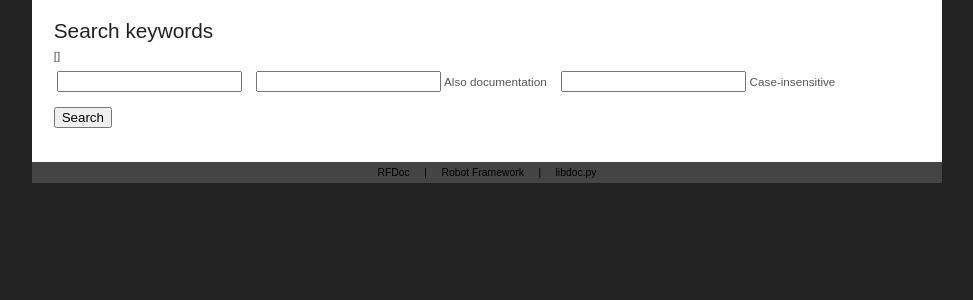
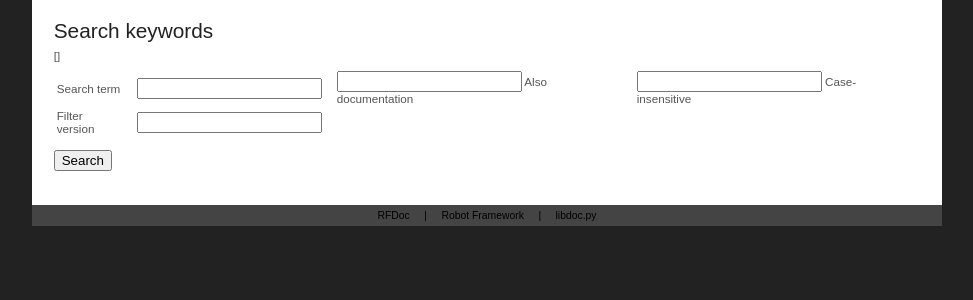
Before and after one commit to robotframework/rfdoc, a Django app: template src/rfdoc/rfdocapp/templates/search.html in a window 1280 px wide. Shown: the part 59-359 px from the top of the page, without its empty margins (153-1126 px from the left). Run offline with Django 3.2, Linux system fonts and the light colour scheme; the template is opened without the code that fills it, so the values that code supplies are empty, except form fields; tables that the repository leaves empty hold one stand-in row (values such as "Sample post"); form fields are guessed from the names that the template uses.

Commit message:
Added possibility to filter searches by version
Update issue 24

Since it is now possible to store multiple version of libraries, a version
filter was implemented for search. The filter is non required and works with
wildcards ? (single character) and * (multiple characters).

```diff
--- a/atest/search_interface.txt
+++ b/atest/search_interface.txt
@@ -18,4 +18,4 @@ It Is Possible To Search From Search Page
 Search Results Contain Relevant Information
     "search" page is open
     And user searches with "title"
-    Then search results contain keyword "Get Title" with link to "SeleniumLibrary" and with documentation
+    Then search results contain keyword "Get Title" with link to "SeleniumLibrary" with version and with documentation
--- a/src/rfdoc/rfdocapp/templates/search.html
+++ b/src/rfdoc/rfdocapp/templates/search.html
@@ -10,10 +10,17 @@
       {% if not kws %}No{% else %}{{ kws|length }}{% endif %} matching keyword{{ kws|length|pluralize }} found.
     </p>{% if kws %}
     <table class="keywords results">
+      <tr>
+          <th>Keyword</th>
+          <th>Library</th>
+          <th>Version</th>
+          <th>Doc</th>
+      </tr>
       {% for kw in kws %}
       <tr>
-        <td><a href="{% url 'library' kw.library.name|urlencode %}#{{ kw.name|nospaces }}">{{ kw.name }}</a></td>
-        <td><a href="{% url 'library' kw.library.name|urlencode %}">{{ kw.library.name }}</a></td>
+        <td><a href="{% url 'version' kw.library.name|urlencode kw.library.version|urlencode %}#{{ kw.name|nospaces }}">{{ kw.name }}</a></td>
+        <td><a href="{% url 'version' kw.library.name|urlencode kw.library.version|urlencode %}">{{ kw.library.name }}</a></td>
+        <td>{{ kw.library.version }}</td>
         <td>{{ kw.doc|first_line }}</td>
       </tr>
       {% endfor %}
--- a/src/rfdoc/rfdocapp/templates/search_form.html
+++ b/src/rfdoc/rfdocapp/templates/search_form.html
@@ -2,6 +2,7 @@
     <form enctype="multipart/form-data" action="{% url 'search' %}" method="POST">
       {{ form.search_term.errors }}<table id="search">
         <tr>
+          <td><label for="id_search_term">Search term</label></td>
           <td>{{ form.search_term }}</td>
           <td>
             {{ form.include_doc }}
@@ -11,6 +12,13 @@
             {{ form.case_insensitive }}
             <label for="id_case_insensitive">Case-insensitive</label>
           </td>
+        </tr>
+        <tr>
+          <td><label for="id_search_version">Filter version</label></td>
+          <td>{{ form.search_version }}</td>
+          <td></td>
+          <td></td>
+        </tr>
       </table>
       <p>
         <input type="submit" name="search_button" value="Search" />
--- a/src/rfdoc/rfdocapp/views/search.py
+++ b/src/rfdoc/rfdocapp/views/search.py
@@ -27,6 +27,7 @@ def search(request):
         form = SearchForm(request.POST)
         if form.is_valid():
             term = form.cleaned_data['search_term']
+            version = form.cleaned_data['search_version']
             query = Q(name__icontains = term)
             if form.cleaned_data['include_doc']:
                 query = query | Q(doc__icontains = term)
@@ -39,6 +40,9 @@ def search(request):
                 if form.cleaned_data['include_doc']:
                     query = query | Q(doc__regex = r'.*%s.*' % re.escape(term))
             kws = Keyword.objects.filter(query)
+            if version:
+                version = re.escape(version).replace('\?','.').replace('\*','.*')
+                kws = kws.filter(library__version__regex=r'^%s$' % version)
             search_performed = True
     else:
         form = SearchForm()
@@ -52,5 +56,6 @@ def search(request):
 
 class SearchForm(forms.Form):
     search_term = forms.CharField()
+    search_version = forms.CharField(required=False)
     include_doc = forms.BooleanField(required=False, initial=True)
     case_insensitive = forms.BooleanField(required=False, initial=True)
```
Also changed, not shown: atest/resources/search.txt (+8 -3 lines), atest/search_functionality.txt (+7 -1 lines).
